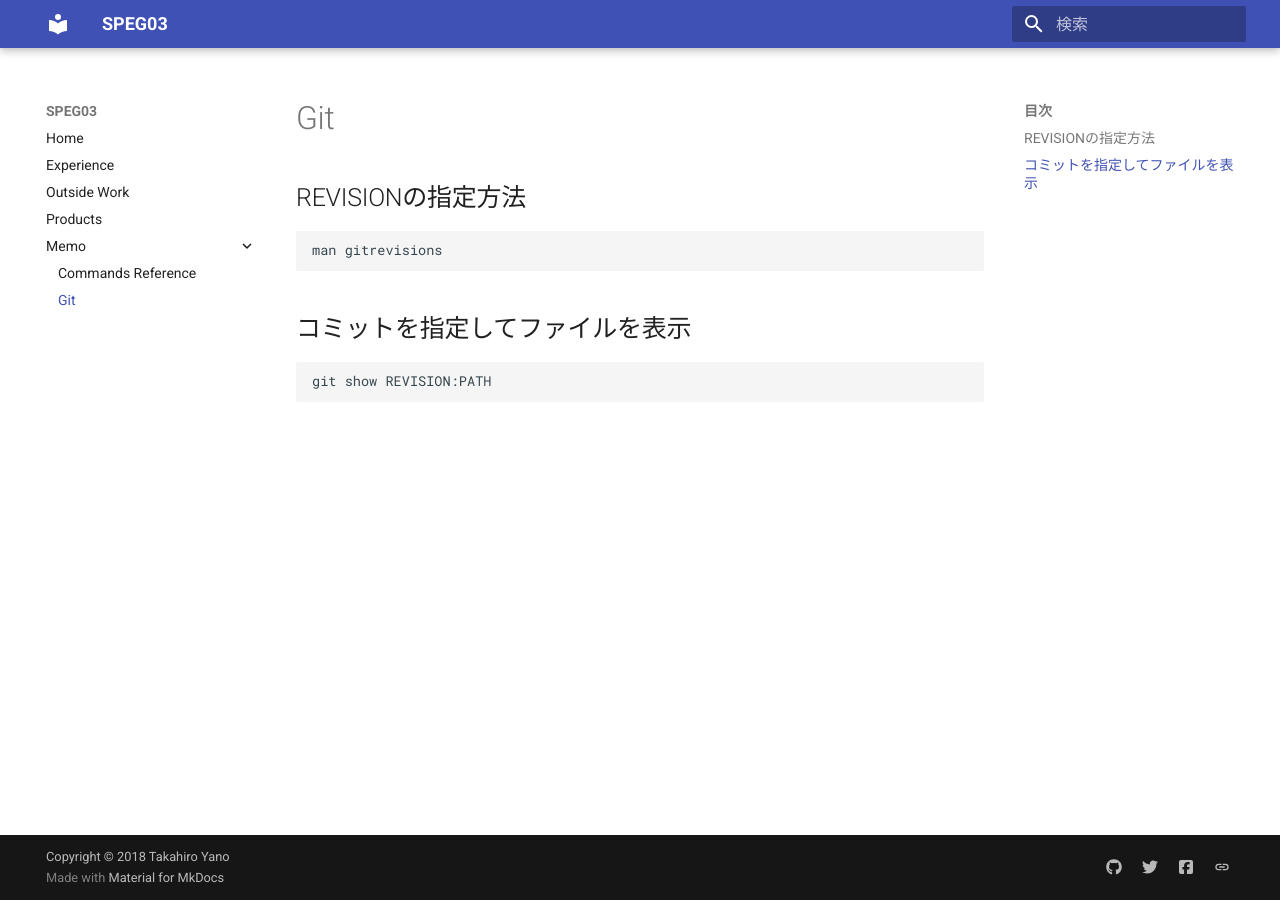
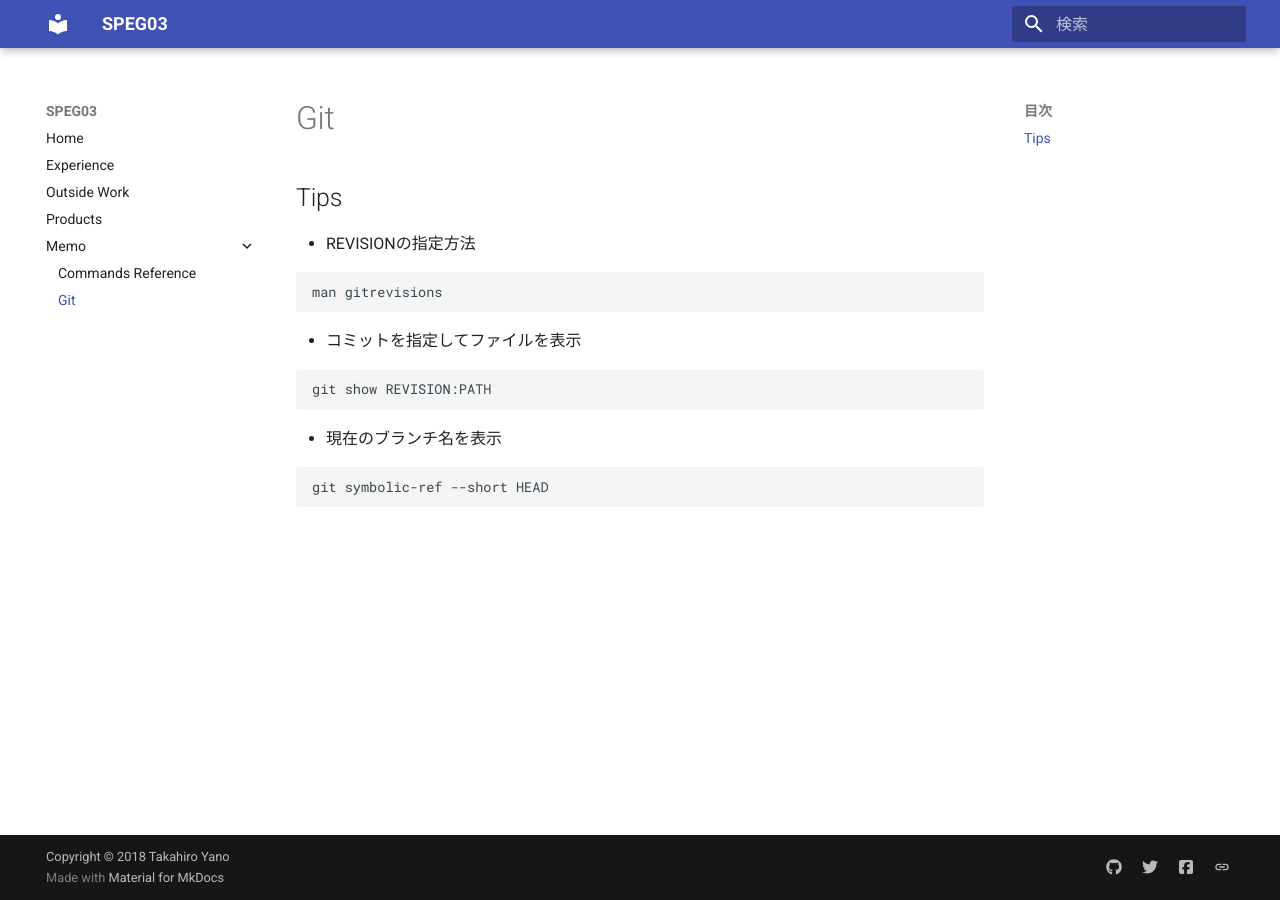
Before and after one commit to speg03/sp3.dev, an MkDocs documentation site: the page built from docs/memo/git.md, in a window 1280 px wide. Built offline with MkDocs 1.6.1 and Material for MkDocs 9.7.7, drawn with Linux system fonts in a browser that asks for light colours.

Commit message:
:memo: Update git

````diff
--- a/docs/memo/git.md
+++ b/docs/memo/git.md
@@ -1,13 +1,21 @@
 # Git
 
-## REVISIONの指定方法
+## Tips
+
+* REVISIONの指定方法
 
 ```
 man gitrevisions
 ```
 
-## コミットを指定してファイルを表示
+* コミットを指定してファイルを表示
 
 ```
 git show REVISION:PATH
 ```
+
+* 現在のブランチ名を表示
+
+```
+git symbolic-ref --short HEAD
+```
````
